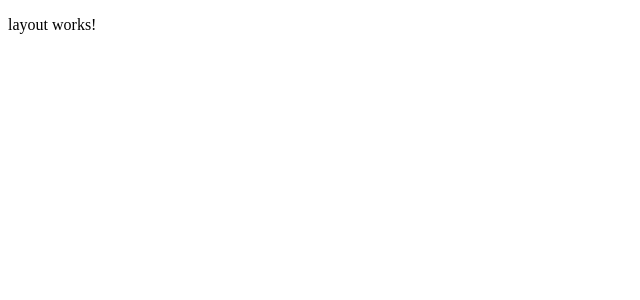
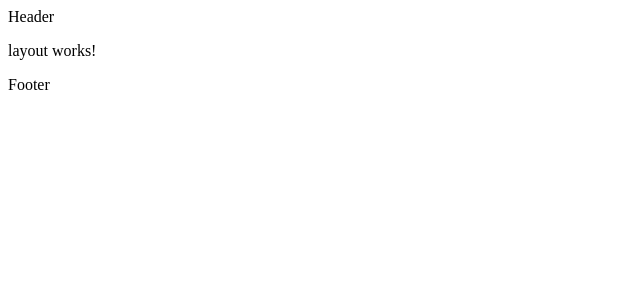
Before and after one commit to llucllull/portfoli, an Angular app: page / in a window 1280 px wide. Shown: the top 300 px of the page, without its empty margins (0-640 px from the left). Built offline with nearby package versions, Linux system fonts and the light colour scheme.

Commit message:
feat: update layout component structure with header, footer, and main content sections

```diff
--- a/src/app/layout/layout.component.html
+++ b/src/app/layout/layout.component.html
@@ -1 +1,6 @@
+<header>Header</header>
 <p>layout works!</p>
+<main>
+  <ng-content></ng-content>
+</main>
+<footer>Footer</footer>
```
